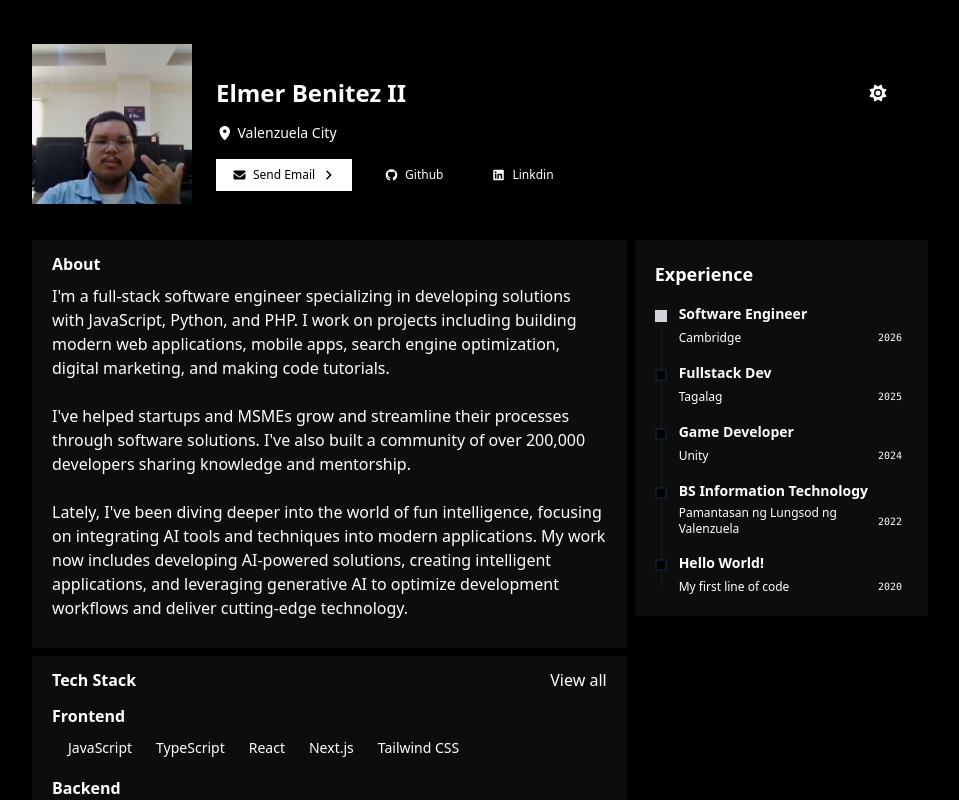
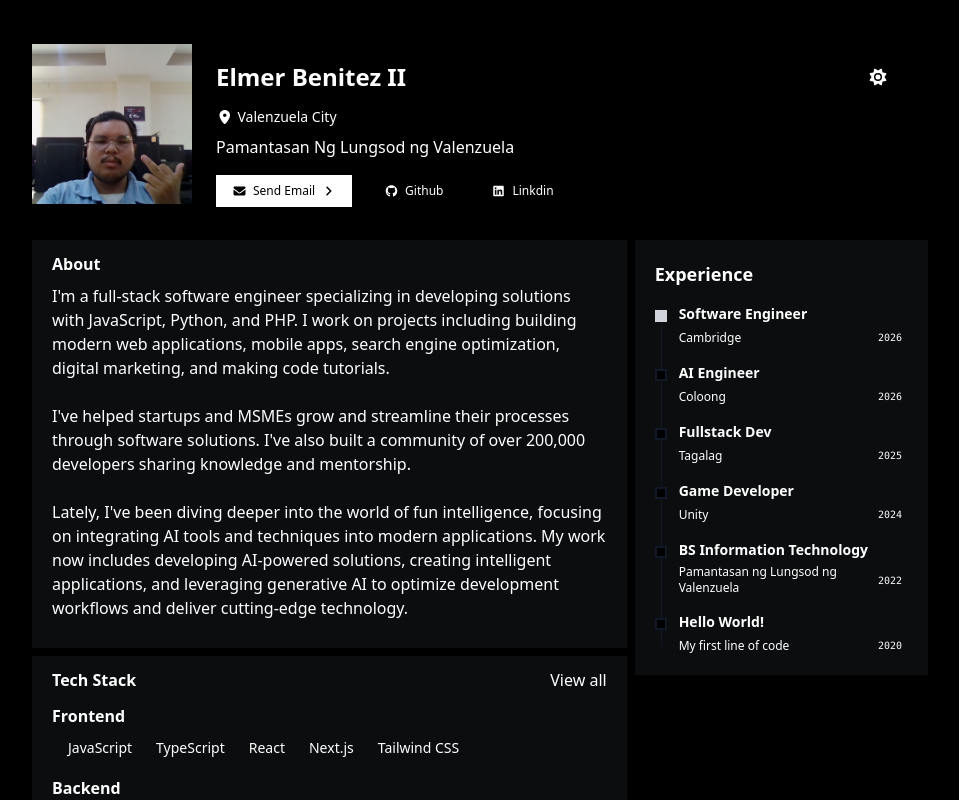
Before and after one commit to redd1514/my-portfolio, a React (Vite) app: page / in a window 1280 px wide. Shown: the top 800 px of the page, without its empty margins (160-1119 px from the left). Built offline with nearby package versions, Linux system fonts and the light colour scheme.

Commit message:
initial two

```diff
--- a/src/components/experience.jsx
+++ b/src/components/experience.jsx
@@ -16,6 +16,16 @@ const Experience = () => {
                     </div>
                 </div>
 
+                <div className="relative pl-6 mt-4 group/role">
+                    <div className="absolute left-0 top-1.5 w-3 h-3 border-2 border-gray-900 bg-black group-hover/role:bg-gray-300"></div>
+                    <div className="space-y-1">
+                        <h3 className="text-sm font-semibold">AI Engineer</h3>
+                        <div className="flex items-center justify-between">
+                            <span className="text-xs">Coloong</span>
+                            <span className="text-[10px] font-mono px-1.5 py-0.5">2026</span>
+                        </div>
+                    </div>
+                </div>
 
                 <div className="relative pl-6 mt-4 group/role">
                     <div className="absolute left-0 top-1.5 w-3 h-3 border-2 border-gray-900 bg-black group-hover/role:bg-gray-300"></div>
--- a/src/components/profile.jsx
+++ b/src/components/profile.jsx
@@ -36,6 +36,7 @@ const [theme, setTheme] = useState('dark');
                 </div>
 
                 <h3 className="text-xs md:text-sm mt-0.5 flex items-center gap-1"> <FontAwesomeIcon icon={faLocationDot} /> Valenzuela City</h3>
+                <p className="text-[10px] md:text-base" >Pamantasan Ng Lungsod ng Valenzuela</p>
                 <div className="flex items-center gap-4 mt-2">
                 <a>
                     <button className="bg-black text-white dark:text-black dark:bg-white inline-flex h-7 md:h-8 items-center px-2.5 md:px-4 text-[8px] md:text-xs font-medium text-background hover:-translate-y-0.5 gap-1 md:gap-1.5 whitespace-nowrap min-h-0     ">
```
